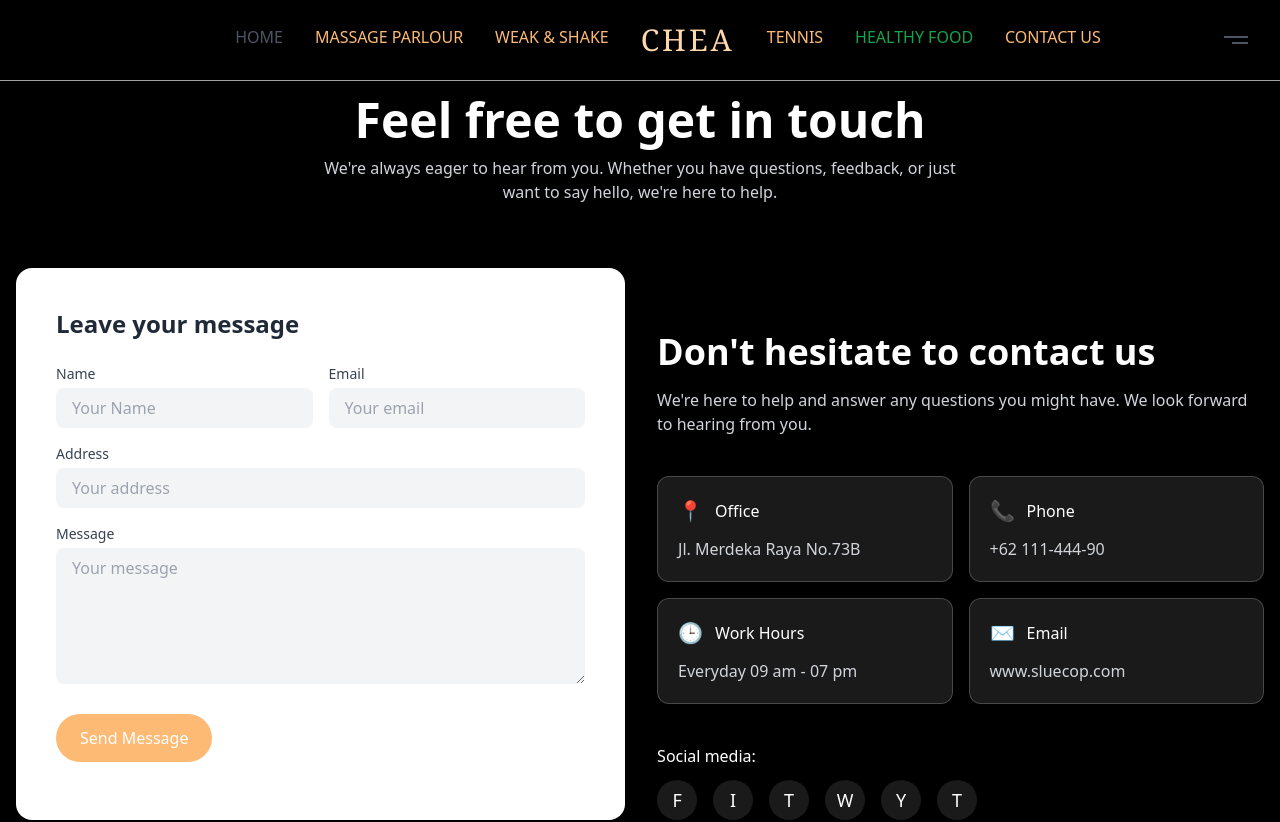
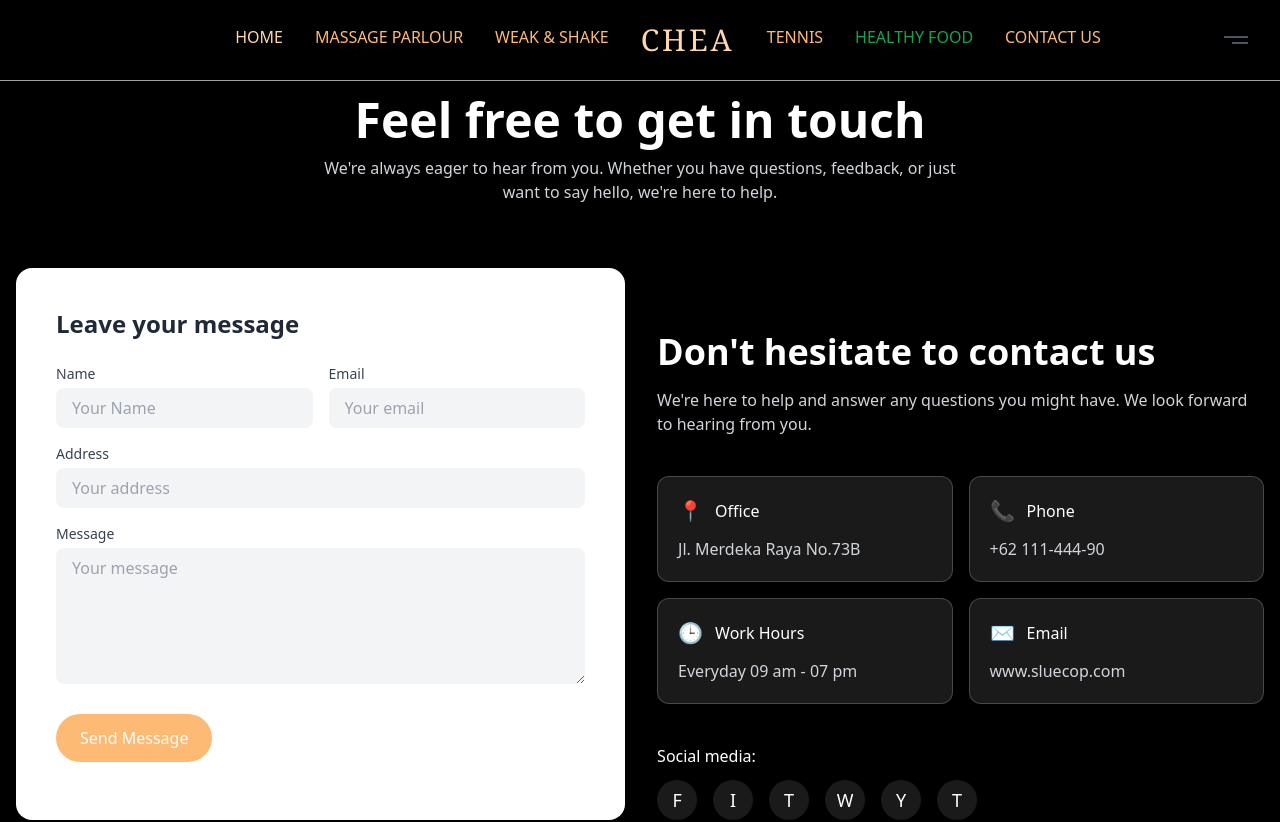
Before and after one commit to huzaifarahmanhimel/chea, a React (Vite) app: page /contactus in a window 1280 px wide. Shown: the top 822 px of the page. Built offline with nearby package versions, Linux system fonts and the light colour scheme.

Commit message:
finish the work

```diff
--- a/src/components/ui/Navbar.jsx
+++ b/src/components/ui/Navbar.jsx
@@ -34,12 +34,12 @@ export default function Navbar() {
 
             {/* Center section: Navigation Links (Desktop) */}
             <div className="hidden md:flex items-center space-x-8">
-              <Link to="/" className="font-medium text-gray-600 hover:text-gray-900 border-b-2 border-transparent hover:border-gray-900 transition-all pb-1">HOME</Link>
+              <Link to="/" className="font-medium text-orange-200 hover:text-gray-900 border-b-2 border-transparent hover:border-gray-900 transition-all pb-1">HOME</Link>
               <Link to="/MassageParlour" className="font-medium text-orange-300 hover:text-white border-b-2 border-transparent hover:border-orange-300 transition-all pb-1">MASSAGE PARLOUR</Link>
               <Link to="/DancingPages" className="font-medium text-orange-300 hover:text-white border-b-2 border-transparent hover:border-orange-300 transition-all pb-1">WEAK & SHAKE</Link>
 
               {/* Logo */}
-              <Link to="#" className=" text-orange-200 text-3xl font-serif tracking-widest">CHEA</Link>
+              <Link to="/" className=" text-orange-200 text-3xl font-serif tracking-widest">CHEA</Link>
 
               <Link to="/TennisPage" className="font-medium text-orange-300 hover:text-white border-b-2 border-transparent hover:border-orange-300 transition-all pb-1">TENNIS</Link>
               <Link to="/FoodBusiness" className="font-medium text-green-600 hover:text-black border-b-2 border-transparent hover:border-emerald-950 transition-all pb-1">HEALTHY FOOD</Link>
@@ -48,7 +48,7 @@ export default function Navbar() {
 
             {/* Center logo for mobile */}
             <div className="md:hidden flex justify-center flex-1">
-              <Link to="#" className="text-2xl font-serif tracking-widest">CHEA</Link>
+              <Link to="/" className="text-2xl font-serif tracking-widest">CHEA</Link>
             </div>
 
             {/* Right section: Menu button (mobile) */}
```
